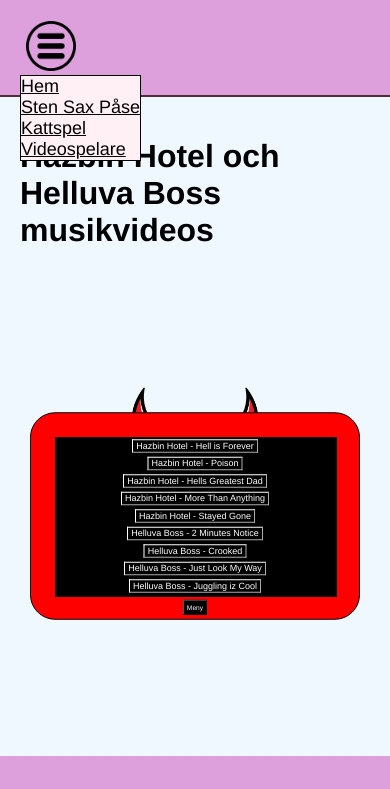
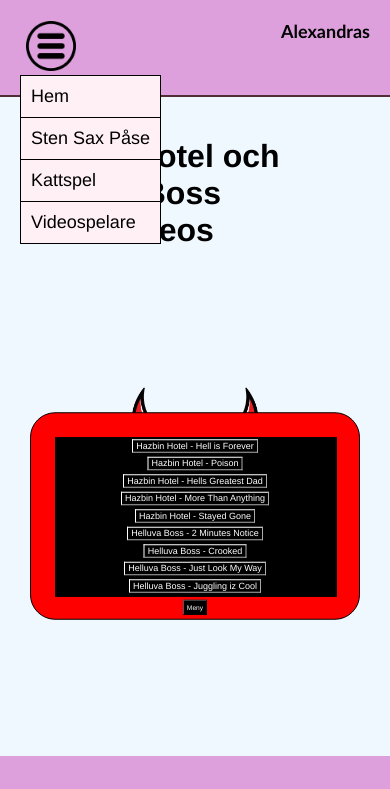
Before and after one commit to Maje97/alexandras, a plain HTML site: page iframesvideo.html in a window 390 px wide. Both pictures are taken after a click on the button 51 px from the left and 47 px from the top of the page. Shown: the top 789 px of the page. Drawn offline with Linux system fonts and the light colour scheme.

Commit message:
finslipa
Finslipa lite

```diff
--- a/iframesvideo.html
+++ b/iframesvideo.html
@@ -20,6 +20,7 @@
             </nav>
 
             <nav id="navmobile">
+                <p id="sitename">Alexandras</p>
                 <button onmouseenter="mobileMenu()" onclick="mobileMenu()" class="dropbtn"><img src="bilder/menu.png" alt="hamburgemeny"></button>
                 <div onmouseleave="eraseMenu()" class="droplinks"></div>
             </nav>
@@ -40,12 +41,12 @@
             <p>
                 Det är enklast att komma på idéer om man gör något som har med ens intresse att göra.<br><br>
                 Just nu råkar mitt intresse vara Vivziepops serier Hazbin Hotel och Helluva Boss så jag passade på att göra något med det.<br><br>
-                Resultatet blev en musikspelare gjord med iframes och javascript.
+                Resultatet blev en musikspelare gjord med grid, iframes och javascript.
             </p>
         </aside>
 
         <footer>
-            <a href="https://www.flaticon.com/free-icons/ui" title="ui icons">Ui icons created by Fathema Khanom - Flaticon</a>
+            <a href="https://www.flaticon.com/free-icons/ui" title="ui icons">Ui icons created by Fathema Khanom - Flaticon</a><br>
             <a href="https://www.pinclipart.com/pindetail/iTwiwoi_clip-art-png-download/" title="clipart devil horns">Devil horns från Pinclipart</a>
         </footer>
     </div>
--- a/stylesheet.css
+++ b/stylesheet.css
@@ -55,14 +55,22 @@
 
 #navmobile .droplinks {
     position: absolute;
-    border: 1px solid black;
+}
+
+#navmobile .droplinks a:first-child {
+    border-top: 1px solid black;
 }
 
 #navmobile .droplinks a {
     display: block;
     color: black;
     font-size: large;
-    text-decoration: underline;
+    padding: 10px;
+    z-index: 1;
+    text-decoration: none;
+    border-bottom: 1px solid black;
+    border-right: 1px solid black;
+    border-left: 1px solid black;
     background-color: lavenderblush;
 }
 
@@ -158,6 +166,7 @@
     width: 500px;
     background-color: white;
     border: 2px solid black;
+    z-index: 0;
 }
 
 main form {
@@ -205,6 +214,7 @@
     grid-area: 4/2/5/3;
     justify-self: center;
     align-self: center;
+    cursor: pointer;
     height: 30px;
     background-color: black;
     color: white;
@@ -222,6 +232,11 @@
 
     header {
         justify-content: start;
+    }
+
+    #sitename {
+        right: 20px;
+        left: auto;
     }
 
     #navpc {
@@ -251,4 +266,8 @@
     #adoptpetmain {
         transform: scale(0.65);
     }
+
+    #about {
+        flex-direction: column;
+    }
 }
```
Also changed, not shown: adoptapet.html (+1 -0 lines), index.html (+1 -0 lines), stensaxpase.html (+1 -0 lines).
